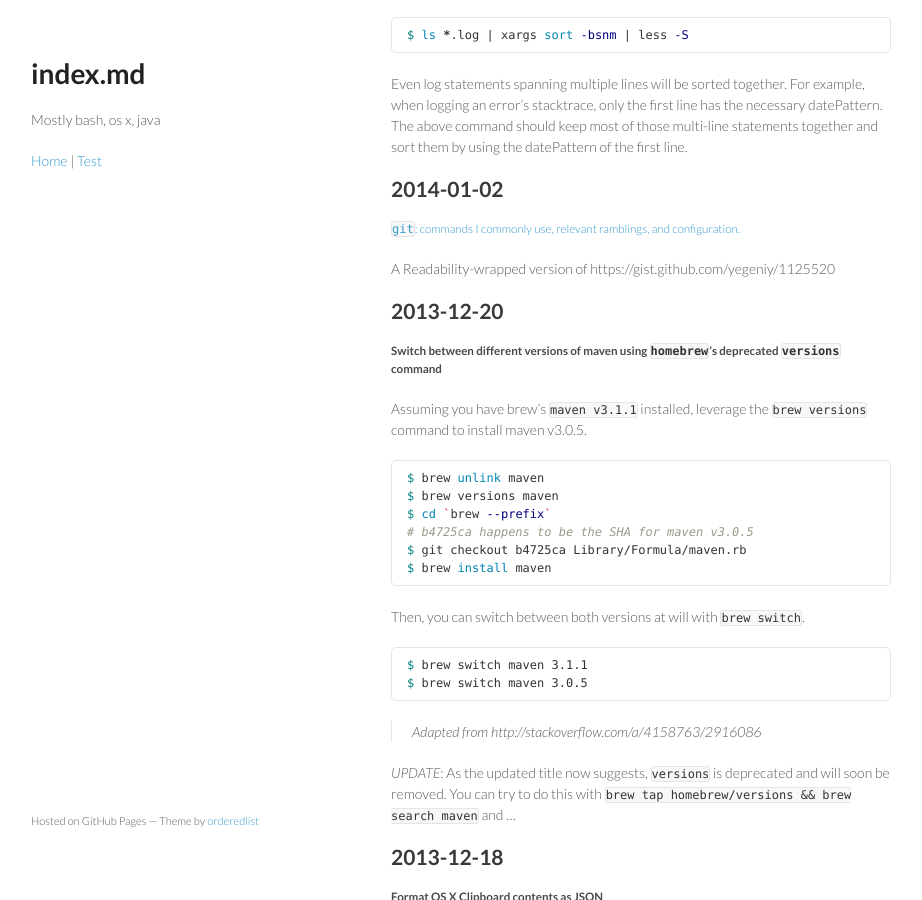
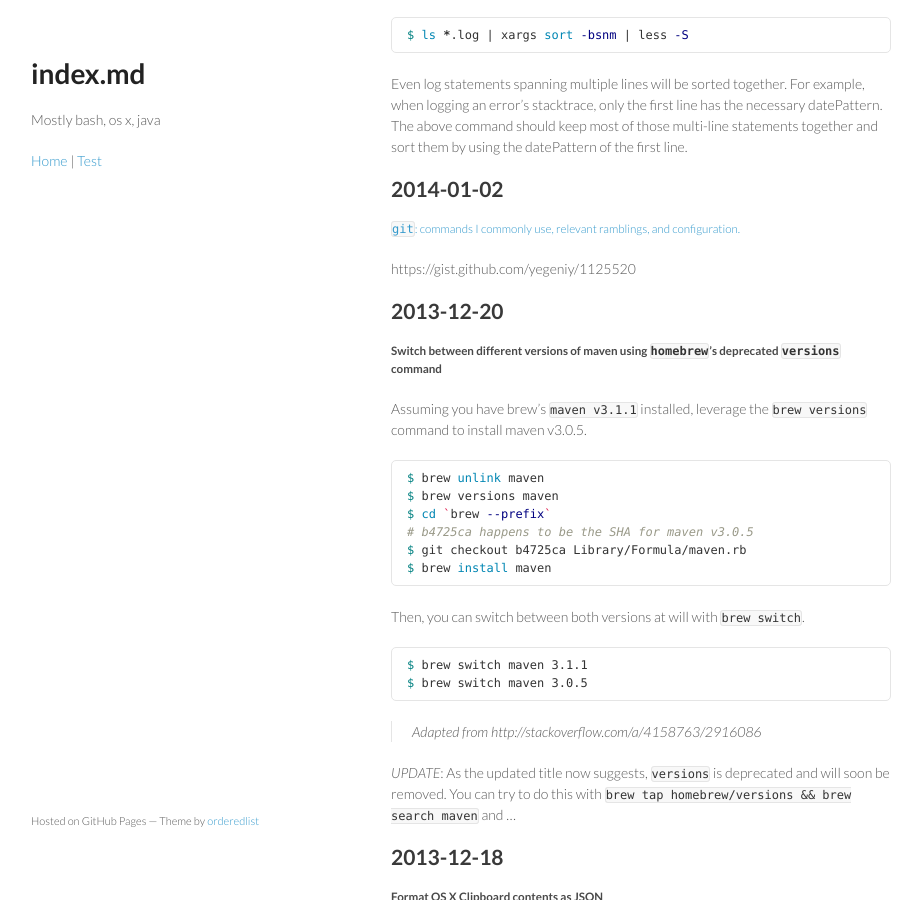
Before and after one commit to yegeniy/yegeniy.github.io, a Jekyll site: the page built from index.md, in a window 1280 px wide and 900 px high, scrolled down 941 px. Shown: the whole window, without its empty margins (179-1101 px from the left). Built offline with Jekyll 4.4.1, drawn with Linux system fonts in a browser that asks for light colours; Markdown is read by kramdown in place of the engine named in the settings.

Commit message:
No more readability for git commands

```diff
--- a/index.md
+++ b/index.md
@@ -66,9 +66,9 @@
 2014-01-02
 ----------
 
-##### [`git`: commands I commonly use, relevant ramblings, and configuration.](https://www.readability.com/articles/kqmddftx)
+##### [`git`: commands I commonly use, relevant ramblings, and configuration.](https://gist.github.com/yegeniy/1125520)
 
-A Readability-wrapped version of https://gist.github.com/yegeniy/1125520
+https://gist.github.com/yegeniy/1125520
 
 2013-12-20
 ----------
```
